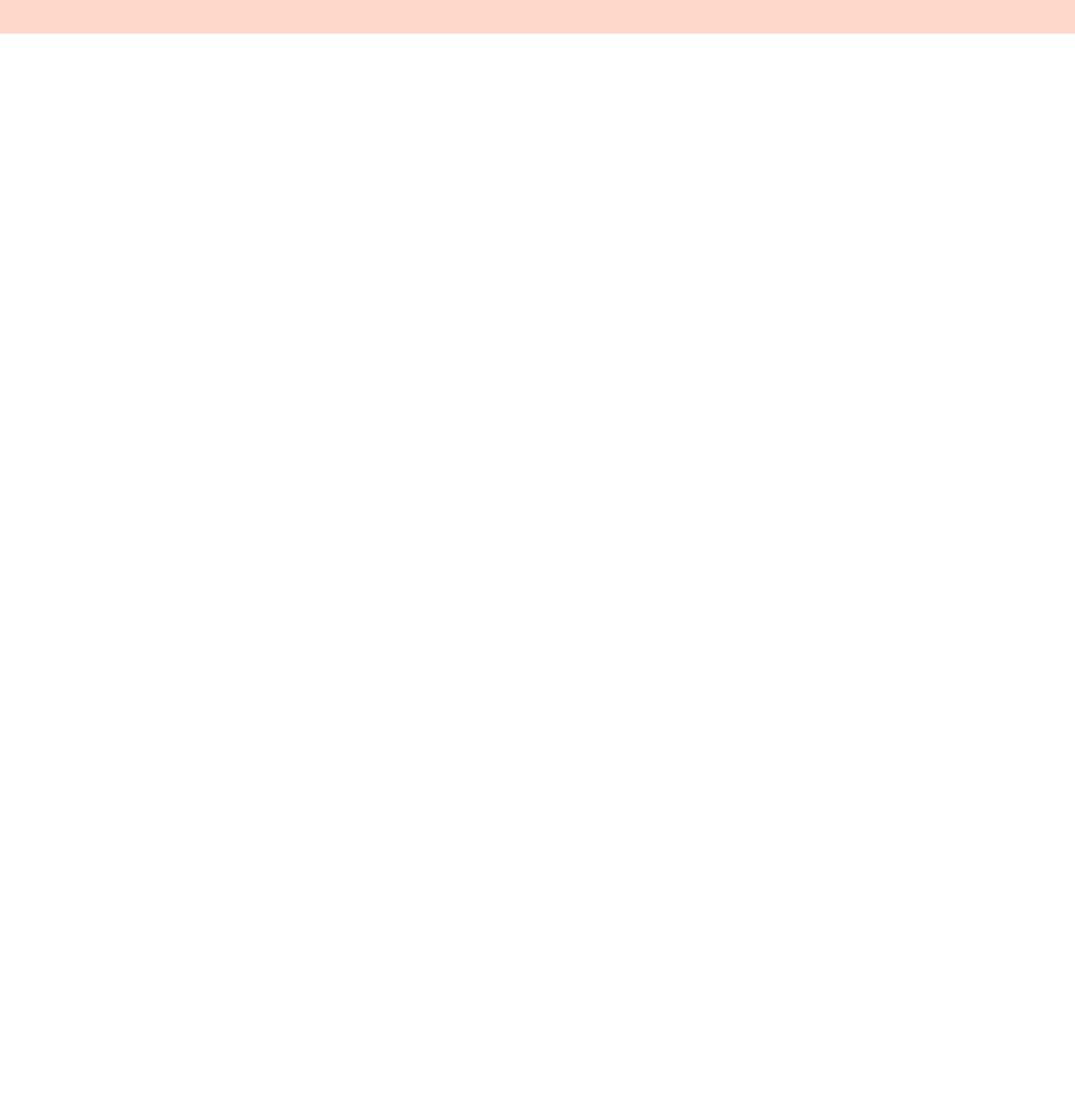
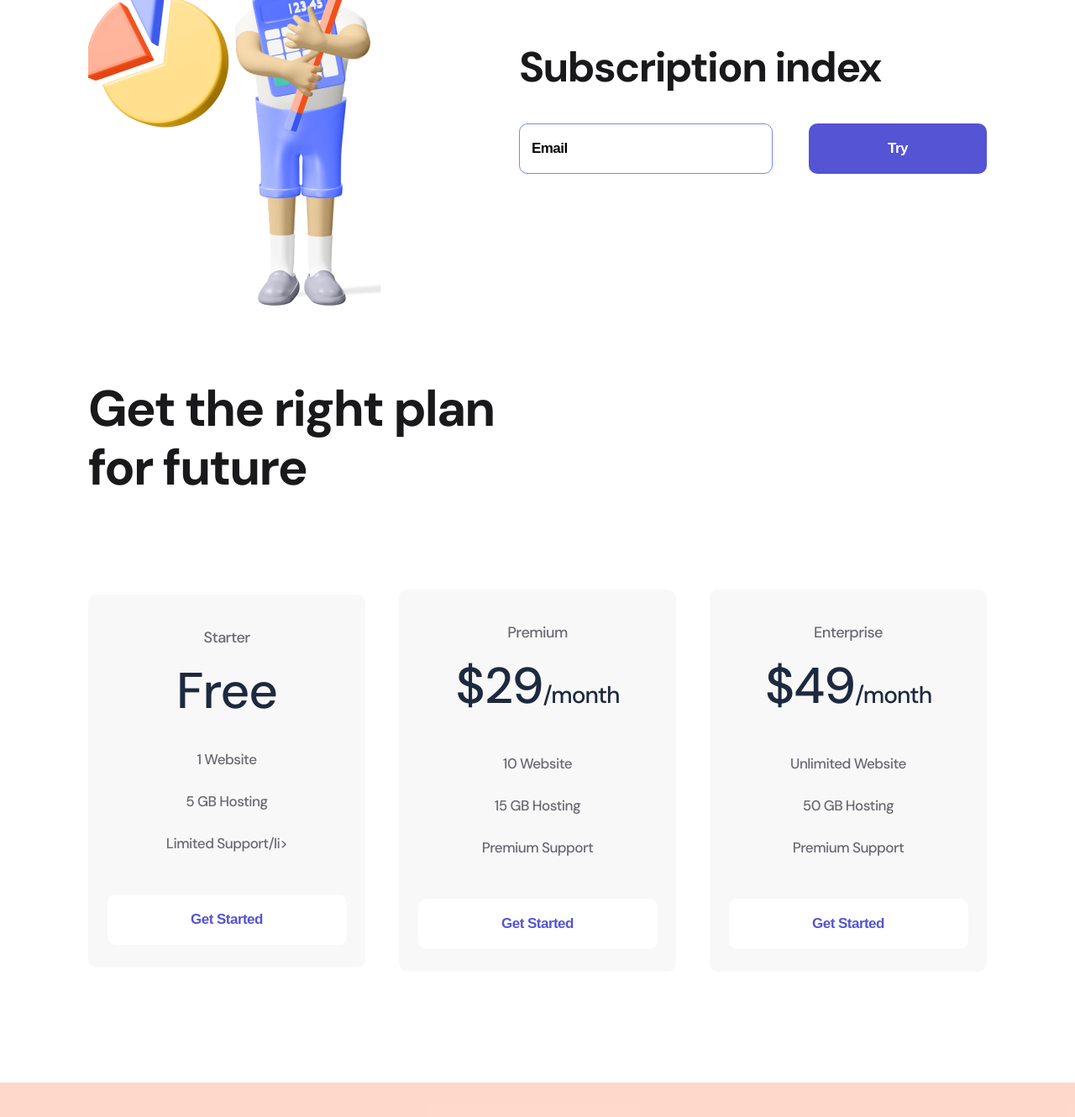
Before and after one commit to ashka-dp-ua/logoipsum, a plain HTML site: page index.html in a window 1280 px wide. Shown: the part 971-2301 px from the top of the page at 84% size. Before the commit the page ends 1011 px from the top, so only its background shows below. Drawn offline with nearby package versions, Linux system fonts and the light colour scheme.

Commit message:
Add files via upload

```diff
--- a/index.html
+++ b/index.html
@@ -74,6 +74,76 @@
             <img src="img/firstman.png" alt="firstman">
         </div>
     </section>
+    <section class="container subscribe">
+        <div>
+            <img src="./img/secondman.png" alt="second men">
+        </div>
+        <div>
+            <h2 class="subscribe__title">Subscription index</h2>
+            <form>
+                <input class="input" type="email" placeholder="Email">
+                <button class="btn btn__violet">
+                    Try
+                </button>
+            </form>
+        </div>
+    </section>
+    <section class="container plan">
+        <h2 class="plan__title">
+            Get the right plan for future
+        </h2>
+        <!-- 3 блока в секции 3 -->
+        <div class="plan__flex">
+            <div class="item">
+                <p class="item__text">
+                    Starter
+                </p>
+                <h3 class="item__title">
+                    Free
+                </h3>
+                <ul>
+                    <li class="item__li">1 Website</li>
+                    <li class="item__li">5 GB Hosting</li>
+                    <li class="item__li">Limited Support/li>
+                </ul>
+                <button class="btn btn__item">
+                    Get Started
+                </button>
+            </div>
+            <div class="item">
+                <p class="item__text">
+                    Premium
+                </p>
+                <h3 class="item__title">
+                    $29<span>/month</span>
+                </h3>
+                <ul>
+                    <li class="item__li">10 Website</li>
+                    <li class="item__li">15 GB Hosting</li>
+                    <li class="item__li">Premium Support</li>
+                </ul>
+                <button class="btn btn__item">
+                    Get Started
+                </button>
+            </div>
+            <div class="item">
+                <p class="item__text">
+                    Enterprise
+                </p>
+                <h3 class="item__title">
+                    $49<span>/month</span>
+                </h3>
+                <ul>
+                    <li class="item__li">Unlimited Website</li>
+                    <li class="item__li">50 GB Hosting</li>
+                    <li class="item__li">Premium Support</li>
+                </ul>
+                <button class="btn btn__item">
+                    Get Started
+                </button>
+            </div>
+        </div>
+    </section>
     <footer class="footer">
         <div class="container footer__flex">
             <div>
--- a/style/style.css
+++ b/style/style.css
@@ -9,7 +9,7 @@ body {
     background: rgba(255, 113, 67, 0.27);
     padding: 38px 0 48px;
 }
-.header__flex, .about, .footer__flex {
+.header__flex, .about, .footer__flex, .subscribe, .plan__flex {
     /* элементы стали в строку */
     display: flex;
     /* расстояние между элементами */
@@ -105,3 +105,111 @@ body {
 /* .nav__link_support {
     color: #19191B;;
 } */
+/* вторая секция */
+.subscribe{
+    margin-bottom: 85px;
+}
+.subscribe__title{
+    font-weight: bold;
+    font-size: 50px;
+    line-height: 57px;
+    letter-spacing: -1.56316px;
+    color: #19191B;
+    margin-bottom: 38px;
+}
+.input {
+    width: 302px;
+    height: 60px;
+    border-radius: 10px;
+    border: 1px solid #7087FF;
+    padding-left: 14px;
+    /* сохраняет ширину и высоту поля, не отминусовуя от него border: 1px и padding-left: 14рх */
+    box-sizing: border-box;
+    margin-right: 39px;
+}
+/* псевдоэлемент (не путать с псевдоклассом) */
+/* задаём свойства для надписи Email внутри формы */
+/* чтоб текст при вводе так же был жирным добавляем класс .input */
+.input::placeholder, .input {
+    font-weight: bold;
+    font-size: 17px;
+    line-height: 22px;
+    letter-spacing: -0.531474px;
+    color: #000000;
+}
+/* отключаем псевдо каласс при наборе текста на input*/
+.input:focus {
+    outline: none;
+}
+
+/* 3 СЕКЦИЯ */
+.plan {
+    margin-bottom: 132px;
+}
+.plan__title {
+    font-weight: bold;
+    font-size: 60px;
+    line-height: 70px;
+    letter-spacing: -1.87579px;
+    color: #19191B;
+    max-width: 504px;
+    margin-bottom: 110px;
+}
+.item {
+    width: 330px;
+    background: #F8F8F8;
+    /* закругляем границы блока */
+    border-radius: 10px;
+    /* центрируем текст по центру блока */
+    text-align: center;
+    /* отступы от внутренних краёв блока */
+    padding: 37px 0 27px;
+}
+/* при наведении блок становится оранжевым и меняется цвет текста */
+.item:hover {
+    transition: 500ms; /* для плавного перехода*/
+    background: #FF7143;
+    box-shadow: 0px 32px 34px rgba(255, 112, 59, 0.317827);
+}
+.item__text {
+    font-size: 18px;
+    line-height: 28px;
+    letter-spacing: -0.562737px;
+    color: #696871;
+}
+.item:hover .item__text,
+.item:hover .item__title,
+.item:hover .item__li {
+    color: white;
+    transition: 500ms;
+}
+.item__title {
+    font-size: 60px;
+    line-height: 56px;
+    letter-spacing: -1.03448px;
+    color: #1D293F;
+    margin: 22px 0 28px;
+}
+.item__title span {
+    font-size: 28px;
+}
+.item__li {
+    list-style: none;
+    font-size: 17px;
+    line-height: 50px;
+    letter-spacing: -0.531474px;
+    color: #696871;
+}
+
+.btn__item {
+    width: 285px;
+    background: white;
+    color: #5454D4;
+    margin-top: 36px;
+}
+/* при (в) .item:hover применяется к .btn__item */
+.item:hover .btn__item {
+    background: #9F3919;
+    color: white;
+    transition: 500ms;
+}
```
Also changed, not shown: img/secondman.png (added).
